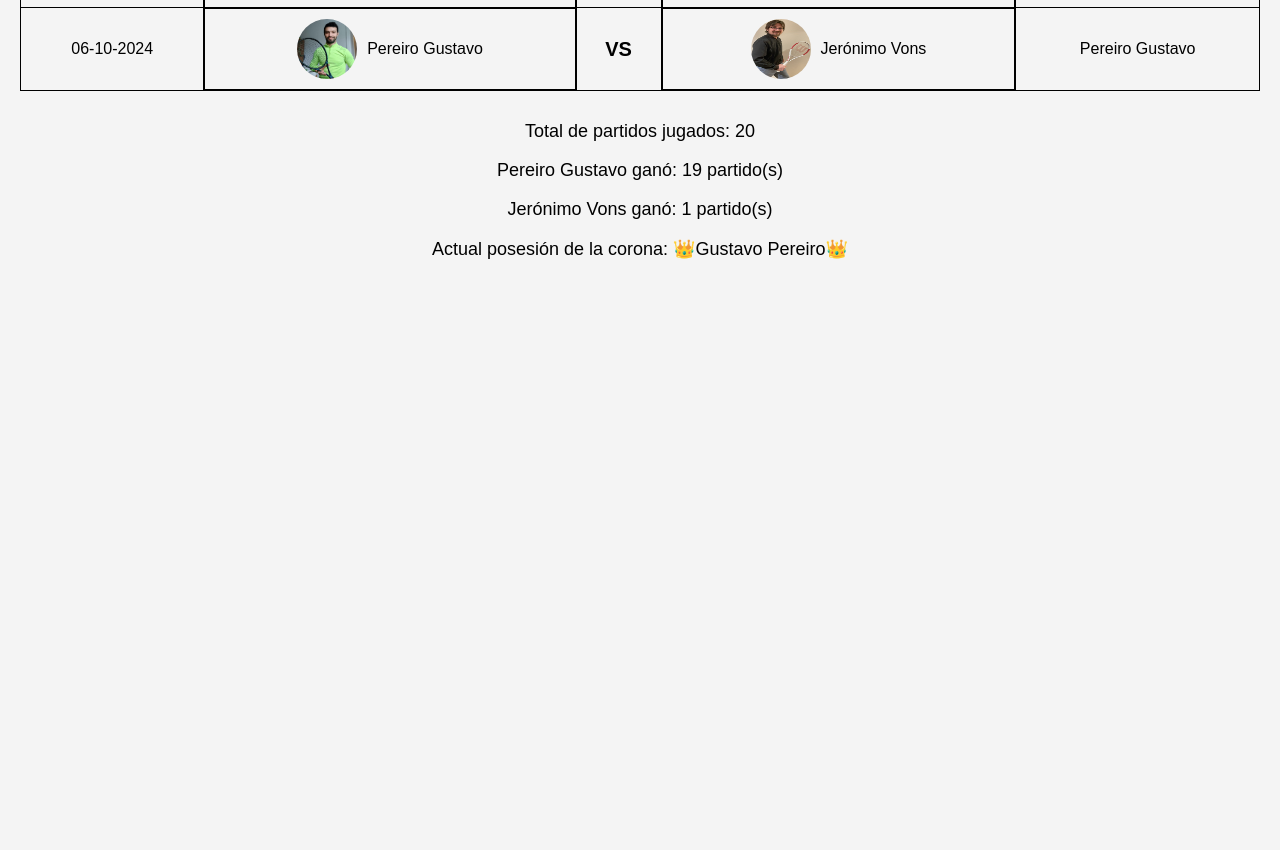
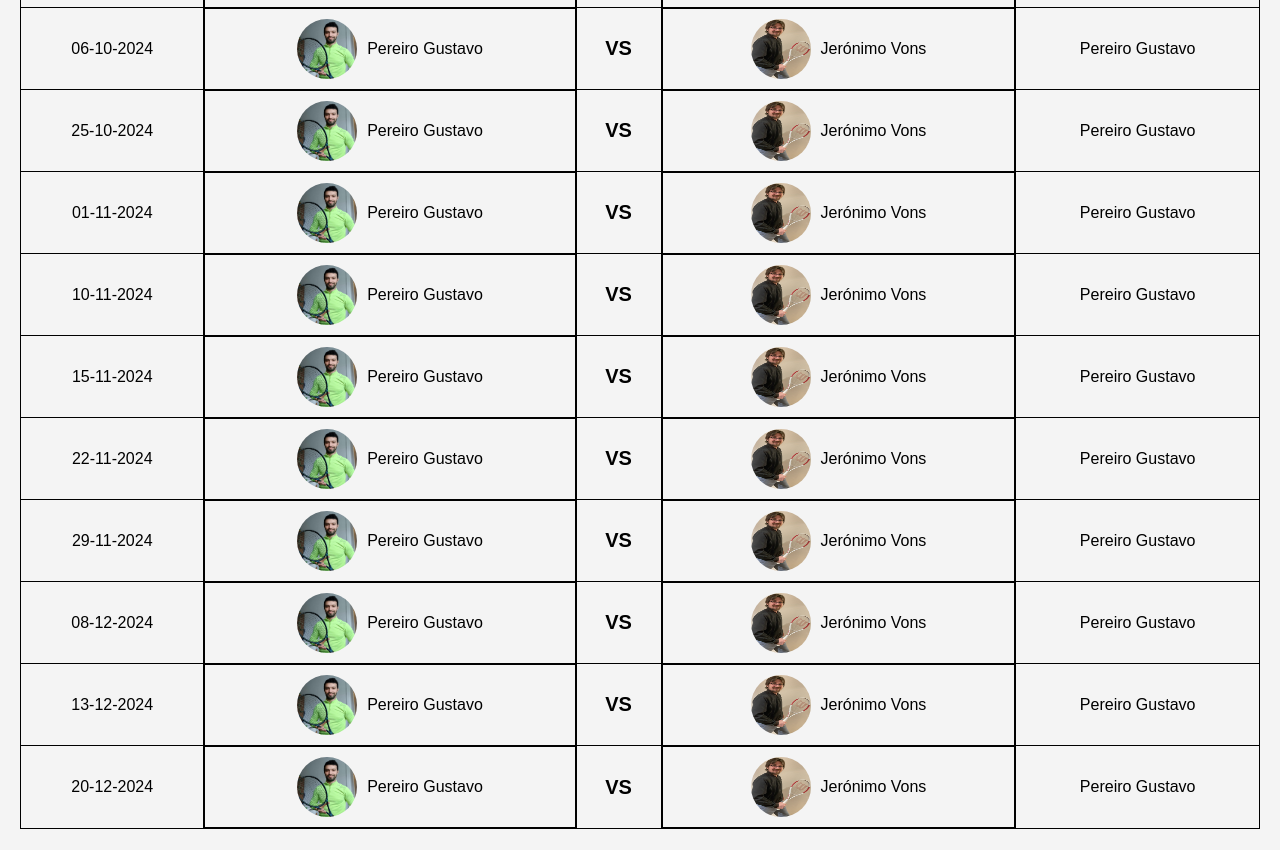
Before and after one commit to Cletsy/Tennis-partidos, a plain HTML site: page index.html in a window 1280 px wide. Shown: the part 1690-2540 px from the top of the page. Before the commit the page ends 1988 px from the top, so only its background shows below. Drawn offline with Linux system fonts and the light colour scheme.

Commit message:
Update index.html

```diff
--- a/index.html
+++ b/index.html
@@ -325,6 +325,123 @@
                 </td>
                 <td>Pereiro Gustavo</td>
             </tr>
+		<tr>
+                <td>25-10-2024</td>
+                <td class="player">
+                    <img src="gustavo.jpg" alt="Foto de Gustavo">
+                    Pereiro Gustavo
+                </td>
+                <td class="vs">VS</td>
+                <td class="player">
+                    <img src="jeronimo.jpg" alt="Foto de Jerónimo">
+                    Jerónimo Vons
+                </td>
+                <td>Pereiro Gustavo</td>
+            </tr>
+		<tr>
+                <td>01-11-2024</td>
+                <td class="player">
+                    <img src="gustavo.jpg" alt="Foto de Gustavo">
+                    Pereiro Gustavo
+                </td>
+                <td class="vs">VS</td>
+                <td class="player">
+                    <img src="jeronimo.jpg" alt="Foto de Jerónimo">
+                    Jerónimo Vons
+                </td>
+                <td>Pereiro Gustavo</td>
+            </tr>
+		<tr>
+                <td>10-11-2024</td>
+                <td class="player">
+                    <img src="gustavo.jpg" alt="Foto de Gustavo">
+                    Pereiro Gustavo
+                </td>
+                <td class="vs">VS</td>
+                <td class="player">
+                    <img src="jeronimo.jpg" alt="Foto de Jerónimo">
+                    Jerónimo Vons
+                </td>
+                <td>Pereiro Gustavo</td>
+            </tr>
+		<tr>
+                <td>15-11-2024</td>
+                <td class="player">
+                    <img src="gustavo.jpg" alt="Foto de Gustavo">
+                    Pereiro Gustavo
+                </td>
+                <td class="vs">VS</td>
+                <td class="player">
+                    <img src="jeronimo.jpg" alt="Foto de Jerónimo">
+                    Jerónimo Vons
+                </td>
+                <td>Pereiro Gustavo</td>
+            </tr>
+	<tr>
+                <td>22-11-2024</td>
+                <td class="player">
+                    <img src="gustavo.jpg" alt="Foto de Gustavo">
+                    Pereiro Gustavo
+                </td>
+                <td class="vs">VS</td>
+                <td class="player">
+                    <img src="jeronimo.jpg" alt="Foto de Jerónimo">
+                    Jerónimo Vons
+                </td>
+                <td>Pereiro Gustavo</td>
+            </tr>
+	<tr>
+                <td>29-11-2024</td>
+                <td class="player">
+                    <img src="gustavo.jpg" alt="Foto de Gustavo">
+                    Pereiro Gustavo
+                </td>
+                <td class="vs">VS</td>
+                <td class="player">
+                    <img src="jeronimo.jpg" alt="Foto de Jerónimo">
+                    Jerónimo Vons
+                </td>
+                <td>Pereiro Gustavo</td>
+            </tr>
+		<tr>
+                <td>08-12-2024</td>
+                <td class="player">
+                    <img src="gustavo.jpg" alt="Foto de Gustavo">
+                    Pereiro Gustavo
+                </td>
+                <td class="vs">VS</td>
+                <td class="player">
+                    <img src="jeronimo.jpg" alt="Foto de Jerónimo">
+                    Jerónimo Vons
+                </td>
+                <td>Pereiro Gustavo</td>
+            </tr>
+		<tr>
+                <td>13-12-2024</td>
+                <td class="player">
+                    <img src="gustavo.jpg" alt="Foto de Gustavo">
+                    Pereiro Gustavo
+                </td>
+                <td class="vs">VS</td>
+                <td class="player">
+                    <img src="jeronimo.jpg" alt="Foto de Jerónimo">
+                    Jerónimo Vons
+                </td>
+                <td>Pereiro Gustavo</td>
+            </tr>
+		<tr>
+                <td>20-12-2024</td>
+                <td class="player">
+                    <img src="gustavo.jpg" alt="Foto de Gustavo">
+                    Pereiro Gustavo
+                </td>
+                <td class="vs">VS</td>
+                <td class="player">
+                    <img src="jeronimo.jpg" alt="Foto de Jerónimo">
+                    Jerónimo Vons
+                </td>
+                <td>Pereiro Gustavo</td>
+            </tr>
         </tbody>
     </table>
 
```
